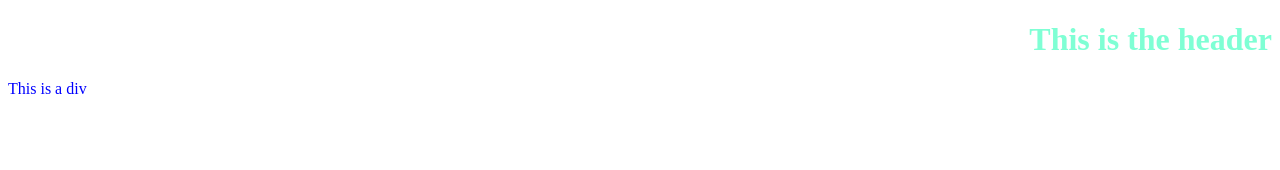
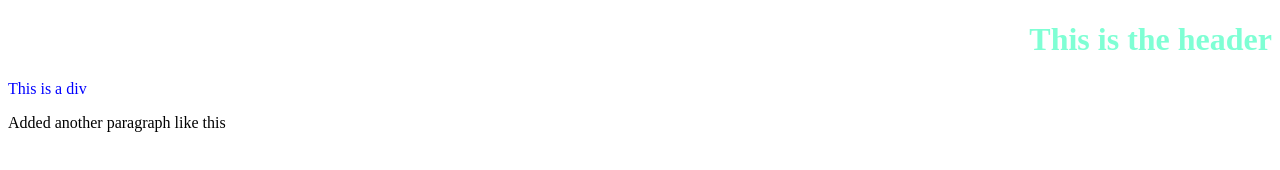
Before and after one commit to ianemcallister/HTML-AND-CSS-PROJECTS, a plain HTML site: page Basic_HTML_and_CSS/Basic_HTML_3.html in a window 1280 px wide. Drawn offline with Linux system fonts and the light colour scheme.

Commit message:
Adding One-Page-Webpage

```diff
--- a/Basic_HTML_and_CSS/Basic_HTML_3.html
+++ b/Basic_HTML_and_CSS/Basic_HTML_3.html
@@ -6,5 +6,6 @@
     <body>
         <h1>This is the header</h1>
         <div style="color: blue">This is a div</div>
+        <p>Added another paragraph like this</p>
     </body>
 </html>
```
